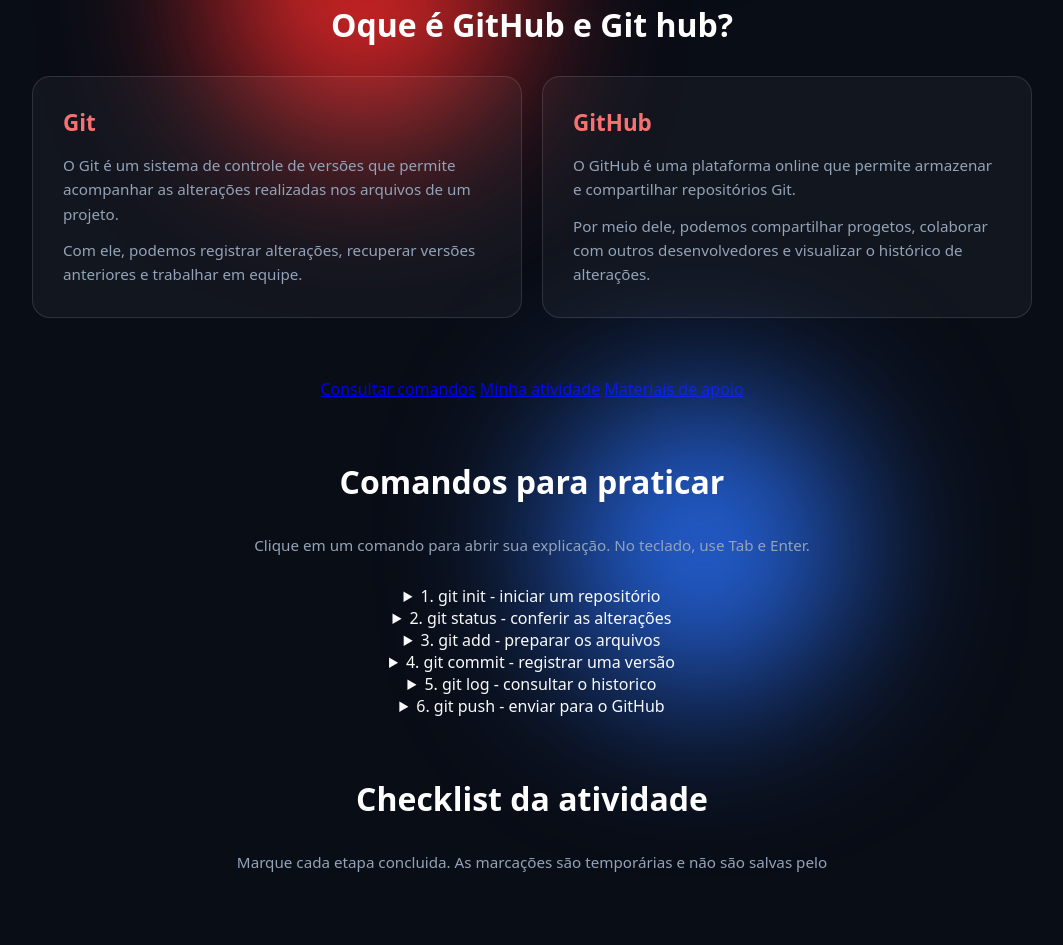
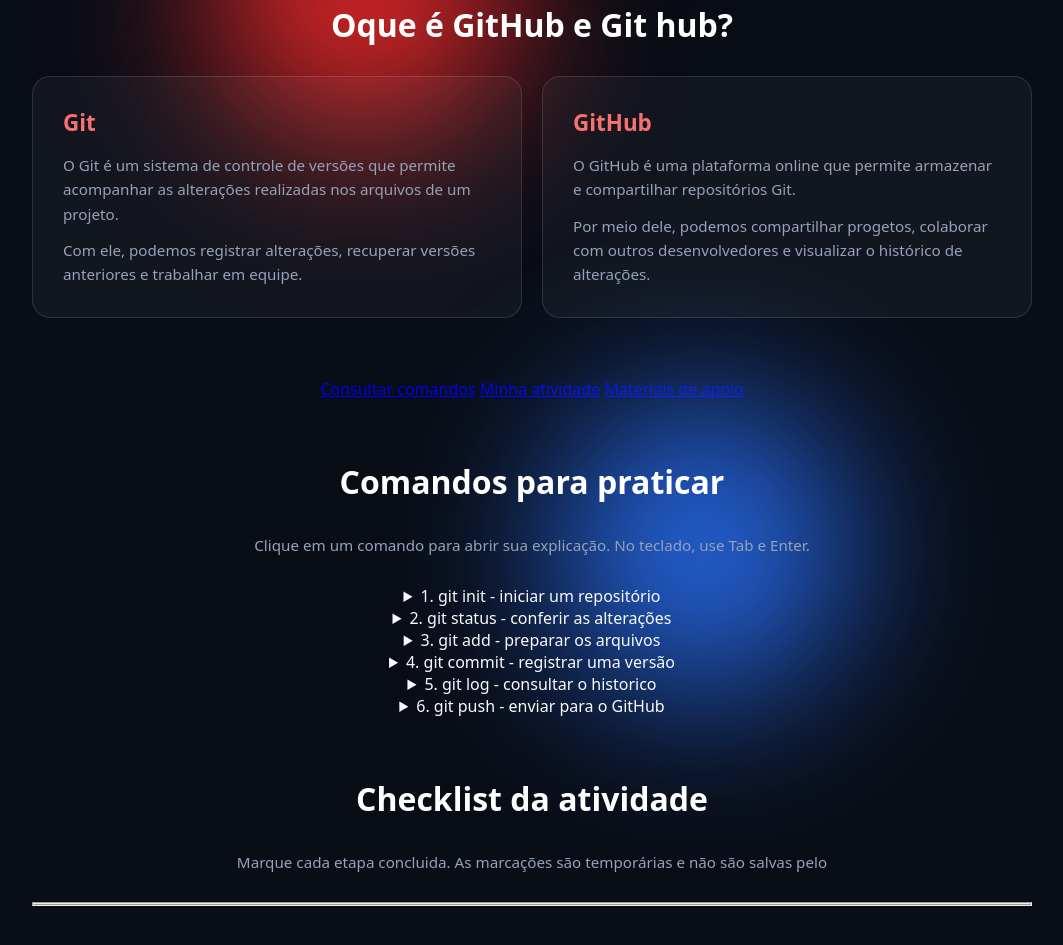
Before and after one commit to alissonlezo/aula-git, a plain HTML site: page index.html in a window 1280 px wide. Shown: the part 449-1394 px from the top of the page, without its empty margins (108-1171 px from the left). Drawn offline with Linux system fonts and the light colour scheme.

Commit message:
criei um fieldset

```diff
--- a/index.html
+++ b/index.html
@@ -108,6 +108,10 @@
     <section class="conteudo estudo" id="atividade">
         <h2>Checklist da atividade </h2>
         <p>Marque cada etapa concluida. As marcações são temporárias e não são salvas pelo</p>
+
+        <fieldset class="Checklist">
+
+        </fieldset>
     </section>
 </body>
 </html>
```
